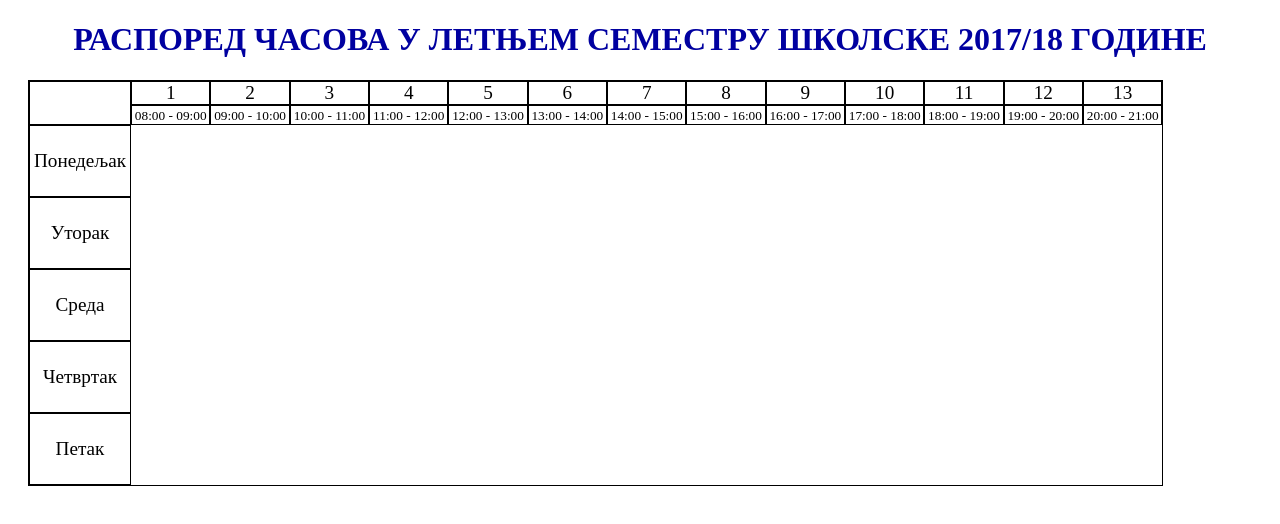
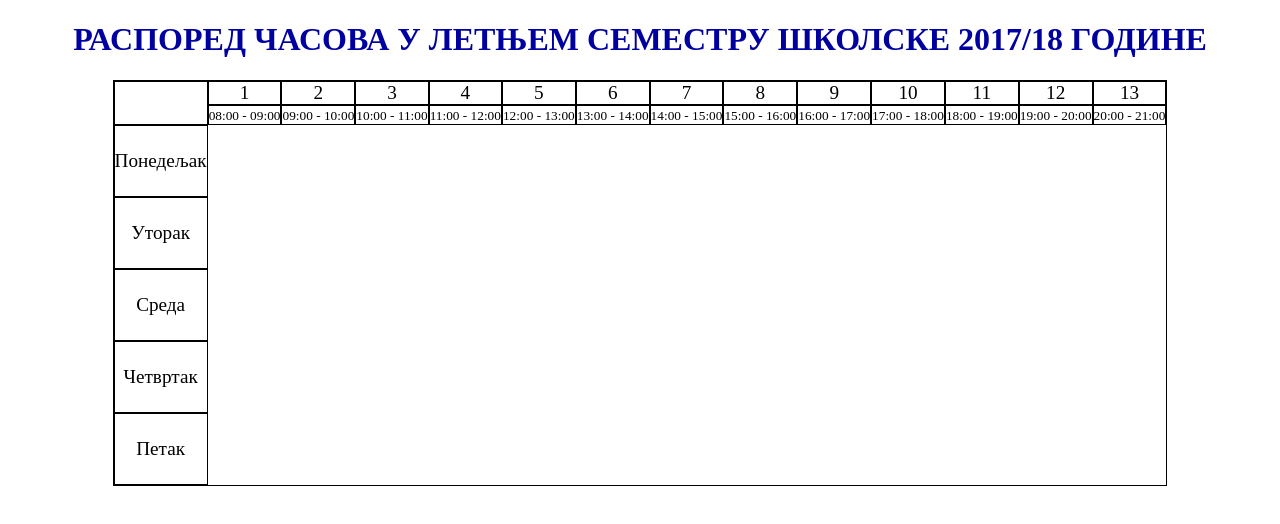
Before and after one commit to zsevic/yas, a website built with webpack: page index.html in a window 1280 px wide. Built offline with nearby package versions, Linux system fonts and the light colour scheme; no server answers.

Commit message:
:boom: make it responsive

```diff
--- a/index.html
+++ b/index.html
@@ -12,90 +12,91 @@
     <font color="#0000A0">РАСПОРЕД ЧАСОВА У ЛЕТЊЕМ СЕМЕСТРУ ШКОЛСКЕ 2017/18 ГОДИНЕ
     </font>
   </h1>
-  <table border="1" bordercolor="#000000" cellspacing="0" cellpadding="0" style="margin-left: 20px; margin-right: 20px;">
+  <div style="overflow-x: auto;">
+    <table border="1" bordercolor="#000000" cellspacing="0" cellpadding="0" style="margin: 0 auto;">
       <tbody>
         <tr>
-        <td rowspan="2" width="100" valign="middle" align="center" bgcolor="#ffffff">
+          <td rowspan="2" valign="middle" align="center" bgcolor="#ffffff">
             <br>
           </td>
-        <td width="7%" valign="middle" align="center" class="purehtml_headers">
+          <td valign="middle" align="center" class="purehtml_headers">
             <big>1</big>
           </td>
-        <td width="7%" valign="middle" align="center" class="purehtml_headers">
+          <td valign="middle" align="center" class="purehtml_headers">
             <big>2</big>
           </td>
-        <td width="7%" valign="middle" align="center" class="purehtml_headers">
+          <td valign="middle" align="center" class="purehtml_headers">
             <big>3</big>
           </td>
-        <td width="7%" valign="middle" align="center" class="purehtml_headers">
+          <td valign="middle" align="center" class="purehtml_headers">
             <big>4</big>
           </td>
-        <td width="7%" valign="middle" align="center" class="purehtml_headers">
+          <td valign="middle" align="center" class="purehtml_headers">
             <big>5</big>
           </td>
-        <td width="7%" valign="middle" align="center" class="purehtml_headers">
+          <td valign="middle" align="center" class="purehtml_headers">
             <big>6</big>
           </td>
-        <td width="7%" valign="middle" align="center" class="purehtml_headers">
+          <td valign="middle" align="center" class="purehtml_headers">
             <big>7</big>
           </td>
-        <td width="7%" valign="middle" align="center" class="purehtml_headers">
+          <td valign="middle" align="center" class="purehtml_headers">
             <big>8</big>
           </td>
-        <td width="7%" valign="middle" align="center" class="purehtml_headers">
+          <td valign="middle" align="center" class="purehtml_headers">
             <big>9</big>
           </td>
-        <td width="7%" valign="middle" align="center" class="purehtml_headers">
+          <td valign="middle" align="center" class="purehtml_headers">
             <big>10</big>
           </td>
-        <td width="7%" valign="middle" align="center" class="purehtml_headers">
+          <td valign="middle" align="center" class="purehtml_headers">
             <big>11</big>
           </td>
-        <td width="7%" valign="middle" align="center" class="purehtml_headers">
+          <td valign="middle" align="center" class="purehtml_headers">
             <big>12</big>
           </td>
-        <td width="7%" valign="middle" align="center" class="purehtml_headers">
+          <td valign="middle" align="center" class="purehtml_headers">
             <big>13</big>
           </td>
         </tr>
         <tr>
-        <td width="7%" valign="middle" align="center" class="purehtml_headers">
+          <td valign="middle" align="center" class="purehtml_headers">
             <small>08:00 - 09:00</small>
           </td>
-        <td width="7%" valign="middle" align="center" class="purehtml_headers">
+          <td valign="middle" align="center" class="purehtml_headers">
             <small>09:00 - 10:00</small>
           </td>
-        <td width="7%" valign="middle" align="center" class="purehtml_headers">
+          <td valign="middle" align="center" class="purehtml_headers">
             <small>10:00 - 11:00</small>
           </td>
-        <td width="7%" valign="middle" align="center" class="purehtml_headers">
+          <td valign="middle" align="center" class="purehtml_headers">
             <small>11:00 - 12:00</small>
           </td>
-        <td width="7%" valign="middle" align="center" class="purehtml_headers">
+          <td valign="middle" align="center" class="purehtml_headers">
             <small>12:00 - 13:00</small>
           </td>
-        <td width="7%" valign="middle" align="center" class="purehtml_headers">
+          <td valign="middle" align="center" class="purehtml_headers">
             <small>13:00 - 14:00</small>
           </td>
-        <td width="7%" valign="middle" align="center" class="purehtml_headers">
+          <td valign="middle" align="center" class="purehtml_headers">
             <small>14:00 - 15:00</small>
           </td>
-        <td width="7%" valign="middle" align="center" class="purehtml_headers">
+          <td valign="middle" align="center" class="purehtml_headers">
             <small>15:00 - 16:00</small>
           </td>
-        <td width="7%" valign="middle" align="center" class="purehtml_headers">
+          <td valign="middle" align="center" class="purehtml_headers">
             <small>16:00 - 17:00</small>
           </td>
-        <td width="7%" valign="middle" align="center" class="purehtml_headers">
+          <td valign="middle" align="center" class="purehtml_headers">
             <small>17:00 - 18:00</small>
           </td>
-        <td width="7%" valign="middle" align="center" class="purehtml_headers">
+          <td valign="middle" align="center" class="purehtml_headers">
             <small>18:00 - 19:00</small>
           </td>
-        <td width="7%" valign="middle" align="center" class="purehtml_headers">
+          <td valign="middle" align="center" class="purehtml_headers">
             <small>19:00 - 20:00</small>
           </td>
-        <td width="7%" valign="middle" align="center" class="purehtml_headers">
+          <td valign="middle" align="center" class="purehtml_headers">
             <small>20:00 - 21:00</small>
           </td>
         </tr>
@@ -126,6 +127,7 @@
         </tr>
       </tbody>
     </table>
+  </div>
   <script src="./dist/script.js?n=1"></script>
 </body>
 
```
Also changed, not shown: README.md. Lines whose indentation alone changed are shown as unchanged.
